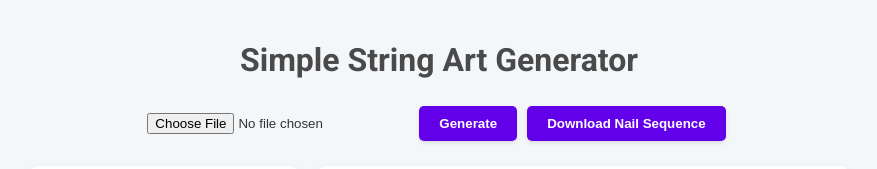
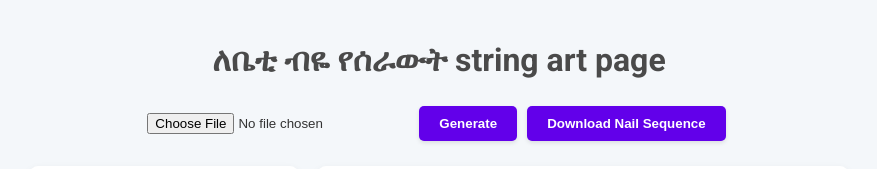
Before and after one commit to Abraham-droid-globedock/string-art-simple, a plain HTML site: page index.html in a window 1280 px wide. Shown: the top 169 px of the page, without its empty margins (201-1078 px from the left). Drawn offline with nearby package versions, Linux system fonts and the light colour scheme.

Commit message:
Update index.html

```diff
--- a/index.html
+++ b/index.html
@@ -10,7 +10,7 @@
 </head>
 <body>
     <header>
-        <h1>Simple String Art Generator</h1>
+        <h1>ለቤቲ ብዬ የሰራውት string art page</h1>
     </header>
     <div id="controls">
         <input type="file" id="imageInput" accept="image/*">
```
